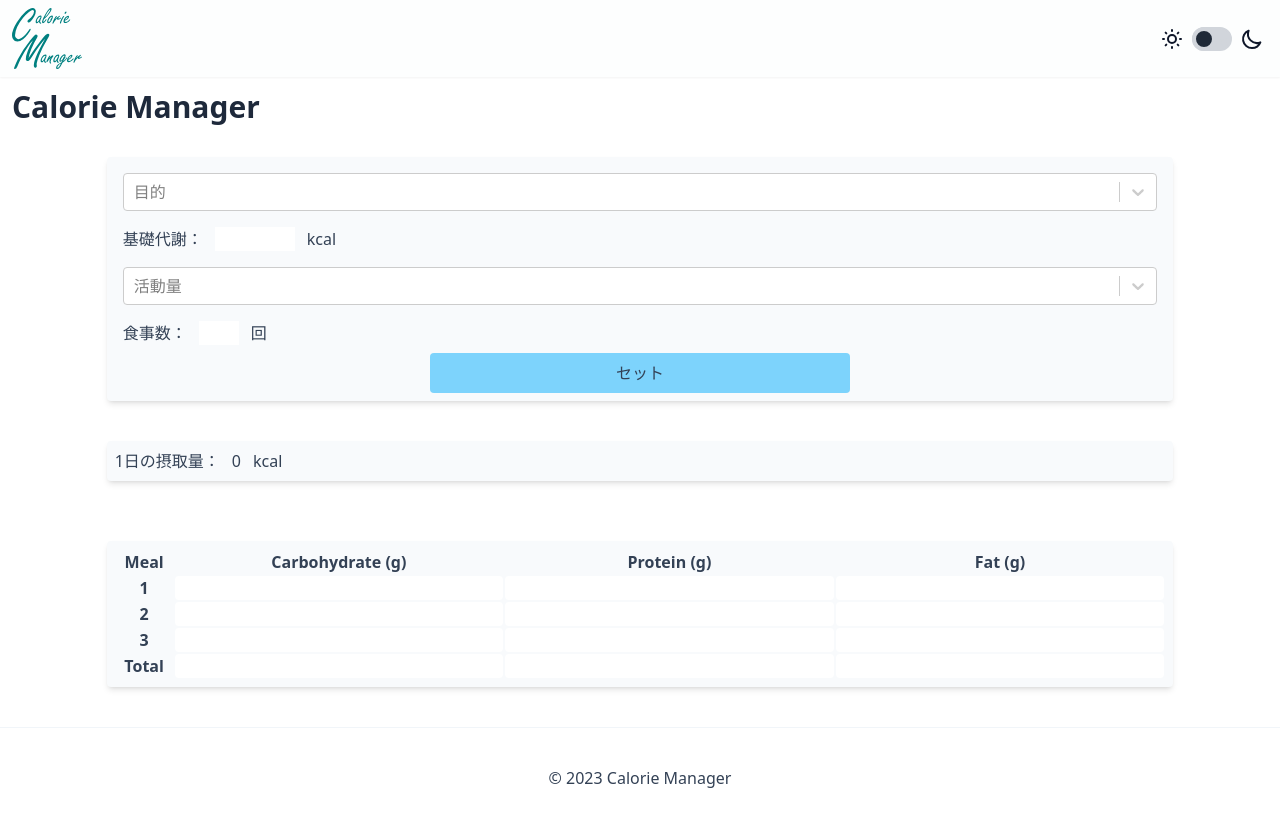
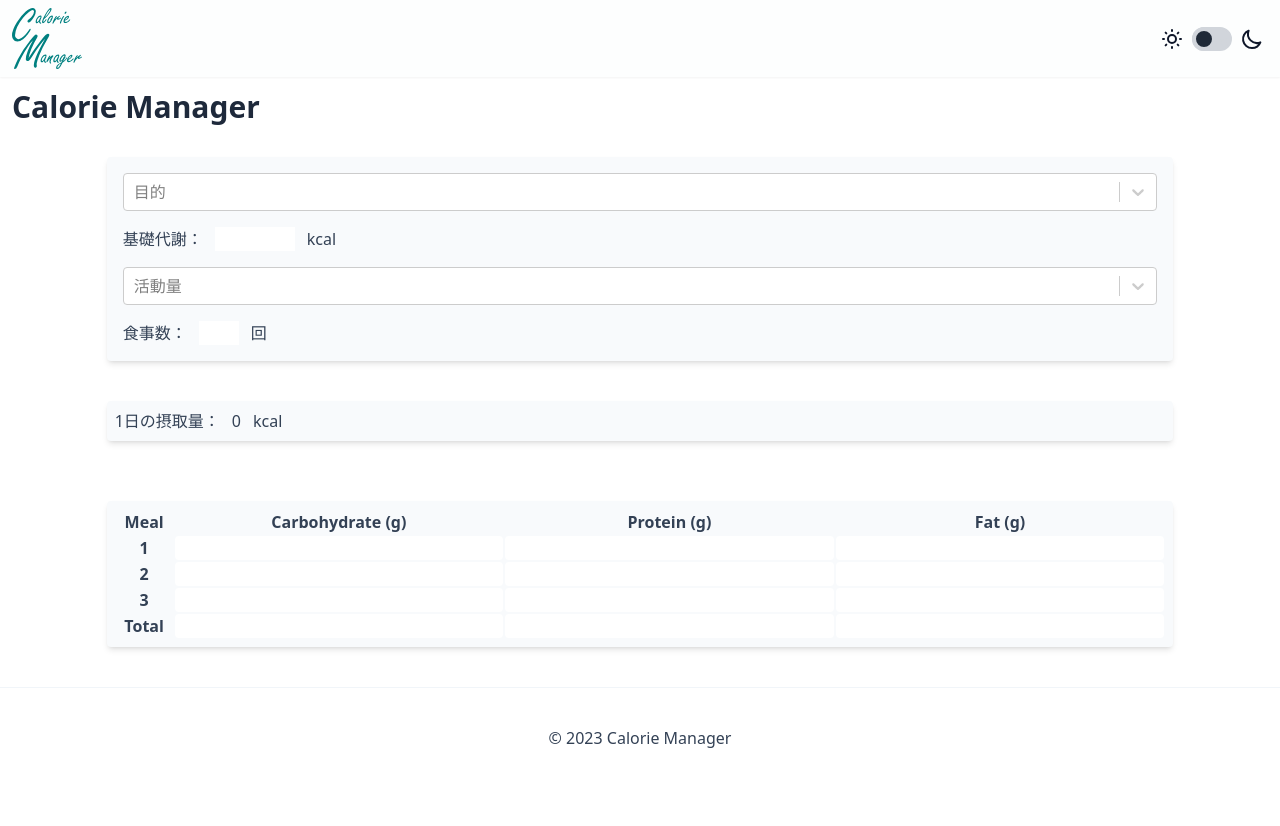
Before and after one commit to ryo-furukawa-1122/Calorie-Manager, a React (Create React App) app: page / in a window 1280 px wide. After the commit the page ends 800 px from the top, so only its background shows below. Built offline with nearby package versions, Linux system fonts and the light colour scheme.

Commit message:
Button of set was deleted

```diff
--- a/src/components/Settings.js
+++ b/src/components/Settings.js
@@ -34,11 +34,14 @@ const Settings = (props) => {
         setActAmp(Number(event.value));
         console.log(actAmp)
     }
+    const handleBase = (event) => {
+        setBase(Number(event.target.value));
+    }
 
-    const handleBase = () => {
-        setBase(Number(document.getElementById('base').value));
-        // console.log('clicked')
-    }
+    // const handleBase = () => {
+    //     setBase(Number(document.getElementById('base').value));
+    //     // console.log('clicked')
+    // }
 
     const intake = base * purAmp * actAmp;
 
@@ -48,7 +51,7 @@ const Settings = (props) => {
                 <Select id='purpose' className='dark:text-slate-700 m-2' options={purpose} onChange={handlePurAmp} placeholder='目的' />
                 <label className='m-2'>
                     基礎代謝：
-                    <input className='dark:bg-slate-500 w-20 mx-3' id='base' type={'text'} />
+                    <input className='dark:bg-slate-500 w-20 mx-3' id='base' type={'text'} onChange={handleBase} />
                     kcal
                 </label>
                 <Select className='dark:text-slate-700 m-2' options={activity} onChange={handleActAmp} placeholder='活動量' />
@@ -57,7 +60,7 @@ const Settings = (props) => {
                     <input className='dark:bg-slate-500 w-10 mx-3' id='mealset' type={'number'} max='10' min='1' onClick={handleMealNumChange} />
                     回
                 </label>
-                <button id='set' className='rounded bg-sky-300 dark:bg-sky-600 px-4 py-2 w-2/5 mx-auto' onClick={handleBase}>セット</button>
+                {/* <button id='set' className='rounded bg-sky-300 dark:bg-sky-600 px-4 py-2 w-2/5 mx-auto'>セット</button> */}
             </div>
             <div className='p-2 bg-slate-50 dark:bg-slate-700 w-5/6 mx-auto my-5 rounded shadow-md'>
                 1日の摂取量：<span className='mx-3'>{intake}</span>kcal
```
